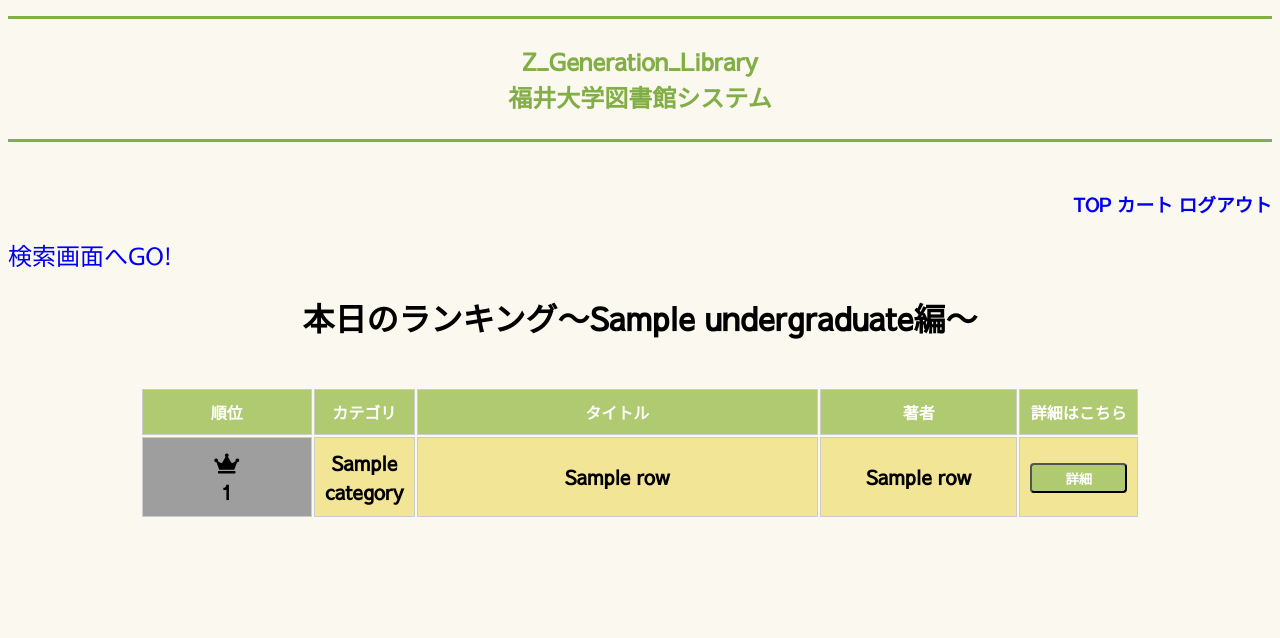
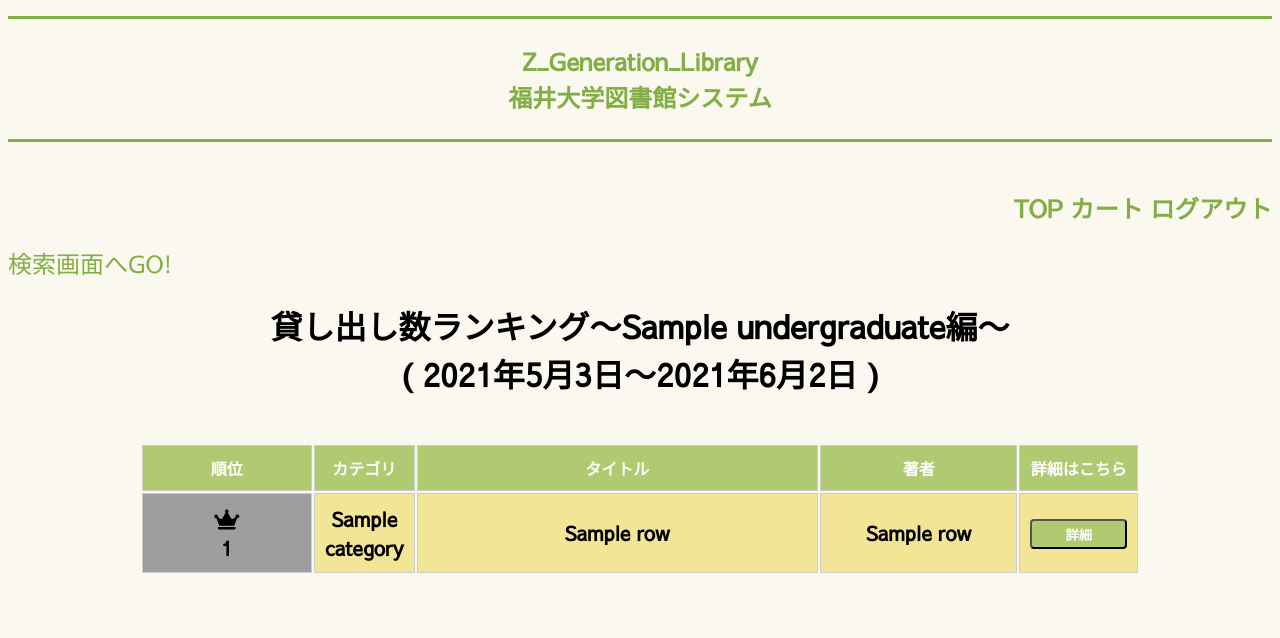
Before and after one commit to kyoF/Kyamy-Tech, a Flask app: template src/admin/templates/top.html in a window 1280 px wide. Shown: the top 638 px of the page. Run offline with Flask 2, Linux system fonts and the light colour scheme; the template is opened without the code that fills it: most values are stand-ins (such as "Sample title", 1, 10 or a date in 2020); grey boxes are pictures that could not be loaded.

Commit message:
css完成です。5回目

```diff
--- a/src/admin/templates/layout.html
+++ b/src/admin/templates/layout.html
@@ -39,6 +39,10 @@
                     text-align: right;/* テキストの位置 */
                     margin-top: 120px;
                 }
+                a{
+                    color:#82ae46 ;
+                    font-size: 130%;
+                }
     </style>
 </head>
     <body>
--- a/src/admin/templates/top.html
+++ b/src/admin/templates/top.html
@@ -93,7 +93,28 @@ TOP
         }
     </style>
     <a href="{{url_for('search.window')}}" class="window">検索画面へGO!</a>
-    <h1>本日のランキング～{{ undergraduate }}編～</h1>
+    <h1>
+        貸し出し数ランキング～{{ undergraduate }}編～
+        <br>(
+        <script>
+            var before_day=new Date()
+
+            before_day.setDate( before_day.getDate() - 30 );
+
+            var before_day2 = before_day.getDate();
+            var before_year = before_day.getFullYear();
+            var before_month = before_day.getMonth()+1;
+            document.write(before_year+"年"+before_month+"月"+before_day2+"日～");
+
+            var today=new Date();
+            var year = today.getFullYear();
+            var month = today.getMonth()+1;
+            var day = today.getDate();
+            document.write(year+"年"+month+"月"+day+"日");
+        </script>
+        </script>
+        )
+    </h1>
 
     <table class="rank">
         <tr>
```
